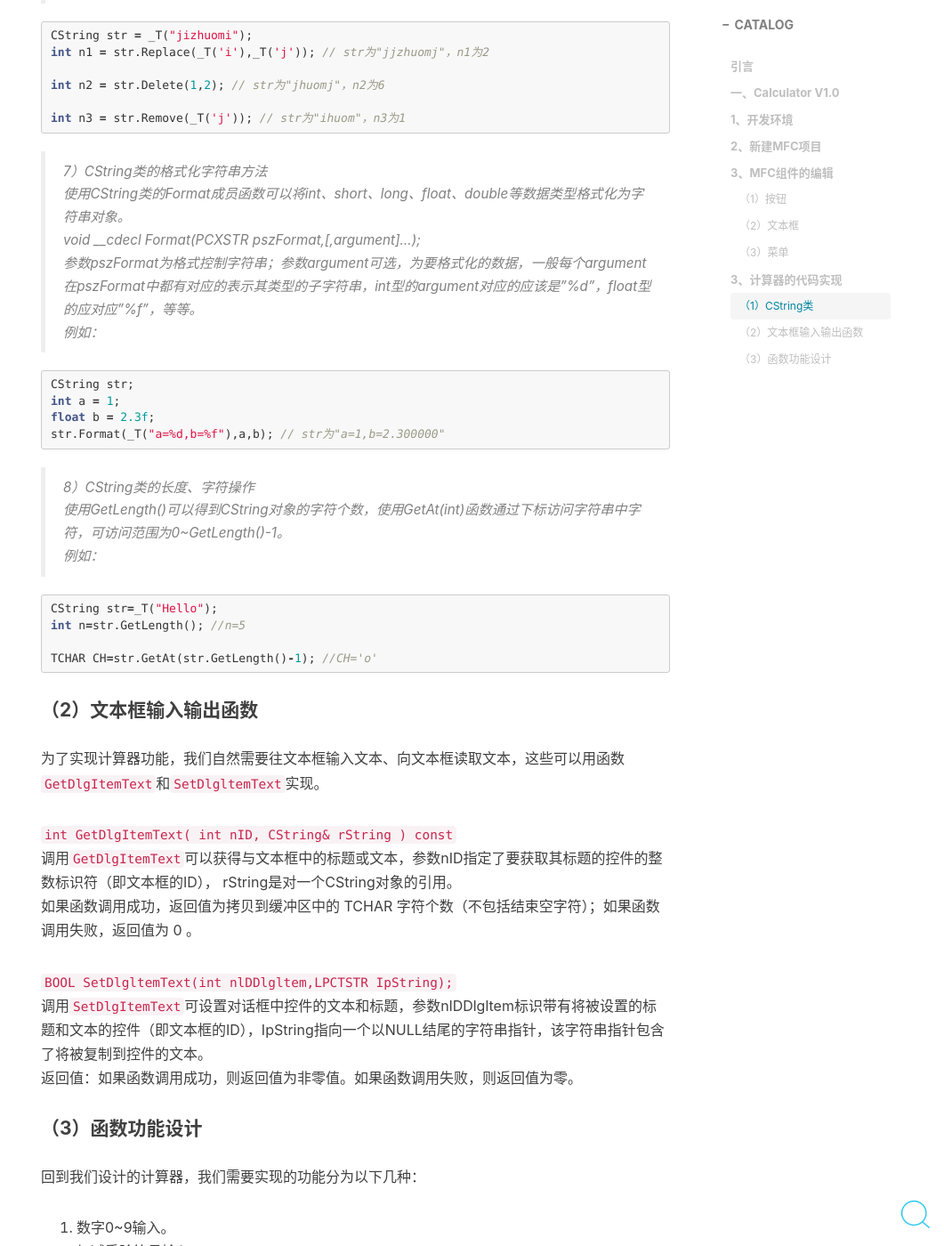
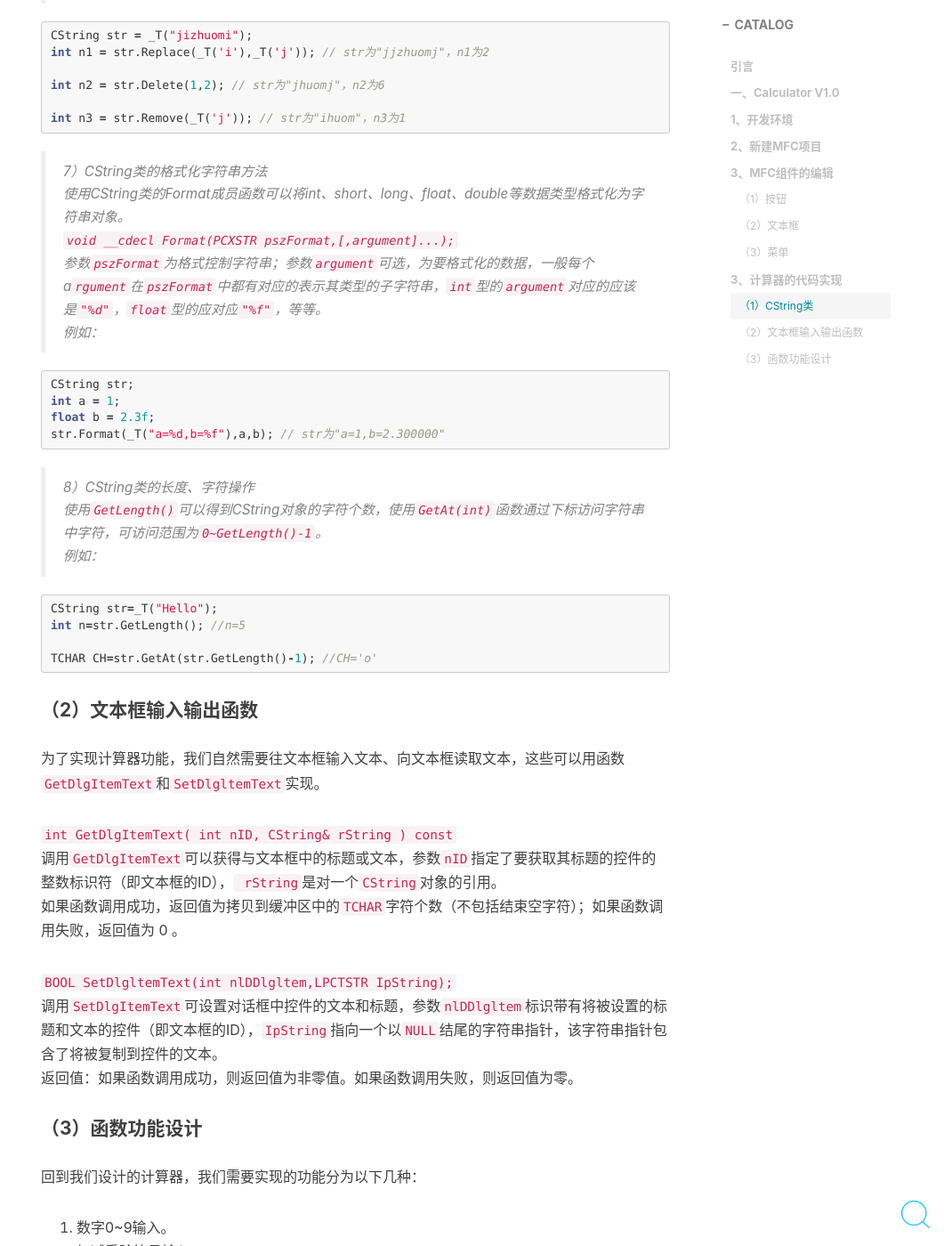
Before and after one commit to 437436999/437436999-coder.github.io, a Jekyll site: the page built from _posts/2019-09-06-Calculator.md, in a window 1280 px wide and 1400 px high, scrolled down 13372 px. Shown: the whole window at 89% size, without its empty margins (219-1280 px from the left). Built offline with Jekyll 4.4.1, drawn with Linux system fonts in a browser that asks for light colours; nearby versions of some CDN libraries; comment, search, counter and statistics services are not loaded; some of the changed text lies outside the part shown.

Commit message:
Update 2019-09-06-Calculator.md

````diff
--- a/_posts/2019-09-06-Calculator.md
+++ b/_posts/2019-09-06-Calculator.md
@@ -85,13 +85,13 @@ tags: C++ MFC
 
 ![](/assets/post_img/2019-09-06/13.png)
 
-打开资源视图（Ctrl+Shift+E）,在空白处右键->添加资源->Menu->新建资源。
+打开资源视图（Ctrl+Shift+E）,在空白处**右键->添加资源->Menu->新建资源**。
 
 ![](/assets/post_img/2019-09-06/14.png)
 
 创建之后，找到`工程名.rc\ Menu\ IDR_MENU1`，双击打开，即可进行菜单的编辑，编辑菜单名称的操作这里不多赘述。
 
-菜单编辑完成后，按Ctrl+F5进行调试时会发现调试的主窗口并没有菜单。此时，我们需要回到我们的`工程名.rc\ Dialog\ IDD_工程名_DIGLOG`界面（即编辑主窗口的界面），选择属性->杂项->MENU，在下拉菜单中选择我们新建的菜单的ID，再次进行调试，会发现菜单成功显示出来了。
+菜单编辑完成后，按Ctrl+F5进行调试时会发现调试的主窗口并没有菜单。此时，我们需要回到我们的`工程名.rc\ Dialog\ IDD_工程名_DIGLOG`界面（即编辑主窗口的界面），选择**属性->杂项->MENU**，在下拉菜单中选择我们新建的菜单的ID，再次进行调试，会发现菜单成功显示出来了。
 
 ![](/assets/post_img/2019-09-06/15.png)
 
@@ -126,7 +126,7 @@ CString cs=_T("this is cstring"); //例子
 >1） CString类的构造函数<br>
 `CString(const CString& stringSrc);`<br>
 将一个已经存在的CString对象stringSrc的内容拷贝到该CString对象。<br>
-CString(TCHAR ch,int nLength = 1）;<br>
+`CString(TCHAR ch,int nLength = 1）;`<br>
 使用此函数构造的CString对象中将含有nLength个重复的ch字符。<br>
 例如：
 
@@ -141,9 +141,9 @@ CString str(_T('w'),3); // str为"www"
 ```
 
 >2）CString类的大小写转换及顺序转换函数<br>
-CString& MakeLower(); 将字符串中的所有大写字符转换为小写字符。<br>
-CString& MakeUpper(); 将字符串中的所有小写字符转换为大写字符。<br>
-CString& MakeReverse(); 将字符串中所有字符的顺序颠倒。<br>
+`CString& MakeLower();` 将字符串中的所有大写字符转换为小写字符。<br>
+`CString& MakeUpper(); `将字符串中的所有小写字符转换为大写字符。<br>
+`CString& MakeReverse();` 将字符串中所有字符的顺序颠倒。<br>
 例如：
 
 ```cpp
@@ -169,17 +169,17 @@ str += _T("com"); // str为wwwjizhuomi-com
 ```
 
 >4）CString对象的比较<br>
-CString对象的比较可以通过==、！=、<；、>；、<=、>=等重载运算符实现，也可以使用Compare和CompareNoCase成员函数实现。<br>
-int Compare(PCXSTR psz) const;<br>
+CString对象的比较可以通过==、！=、<；、>；、<=、>=等重载运算符实现，也可以使用`Compare`和`CompareNoCase`成员函数实现。<br>
+`int Compare(PCXSTR psz) const;`<br>
 将该CString对象与psz字符串比较，如果相等则返回0，如果小于psz则返回值小于0，如果大于psz则返回值大于0。
 
 >5）CString对象字符串的查找操作<br>
-int Find(PCXSTR pszSub,int iStart=0) const throw();<br>
-int Find(XCHAR ch,int iStart=0) const throw();<br>
+`int Find(PCXSTR pszSub,int iStart=0) const throw();`<br>
+`int Find(XCHAR ch,int iStart=0) const throw();`<br>
 在CString对象字符串的iStart索引位置开始，查找子字符串pszSub或字符ch第一次出现的位置，如果没有找到则返回-1。<br>
-int FindOneOf(PCXSTR pszCharSet) const throw();<br>
+`int FindOneOf(PCXSTR pszCharSet) const throw();`<br>
 查找pszCharSet字符串中的任意字符，返回第一次出现的位置，找不到则返回-1。
-int ReverseFind(XCHAR ch) const throw();<br>
+`int ReverseFind(XCHAR ch) const throw();`<br>
 从字符串末尾开始查找指定的字符ch，返回其位置，找不到则返回-1。这里要注意，尽管是从后向前查找，但是位置的索引还是要从开始算起。<br>
 例如：
 
@@ -193,13 +193,13 @@ int nIndex3 = str.ReverseFind(_T('i')); // nIndex3的值为7
 ```
 
 >6）CString类对象字符串的替换与删除<br>
-int Replace(PCXSTR pszOld,PCXSTR pszNew);<br>
+`int Replace(PCXSTR pszOld,PCXSTR pszNew);`<br>
 用字符串pszNew替换CString对象中的子字符串pszOld，返回替换的字符个数。<br>
-int Replace(XCHAR chOld,XCHAR chNew);<br>
+`int Replace(XCHAR chOld,XCHAR chNew);`<br>
 用字符chNew替换CString对象中的字符chOld，返回替换的字符个数。<br>
-int Delete(int iIndex,int nCount = 1）；<br>
+`int Delete(int iIndex,int nCount = 1）;`<br>
 从字符串中删除iIndex位置开始的nCount个字符，返回删除操作后的字符串的长度。<br>
-int Remove(XCHAR chRemove);<br>
+`int Remove(XCHAR chRemove);`<br>
 删除字符串中的所有由chRemove指定的字符，返回删除的字符个数。<br>
 例如：
 
@@ -214,8 +214,8 @@ int n3 = str.Remove(_T('j')); // str为"ihuom"，n3为1
 
 >7）CString类的格式化字符串方法<br>
 使用CString类的Format成员函数可以将int、short、long、float、double等数据类型格式化为字符串对象。<br>
-void __cdecl Format(PCXSTR pszFormat,[,argument]...);<br>
-参数pszFormat为格式控制字符串；参数argument可选，为要格式化的数据，一般每个argument在pszFormat中都有对应的表示其类型的子字符串，int型的argument对应的应该是"%d"，float型的应对应"%f"，等等。<br>
+`void __cdecl Format(PCXSTR pszFormat,[,argument]...);`<br>
+参数`pszFormat`为格式控制字符串；参数`argument`可选，为要格式化的数据，一般每个a`rgument`在`pszFormat`中都有对应的表示其类型的子字符串，`int`型的`argument`对应的应该是`"%d"`，`float`型的应对应`"%f"`，等等。<br>
 例如：
 
 ```cpp
@@ -226,7 +226,7 @@ str.Format(_T("a=%d,b=%f"),a,b); // str为"a=1,b=2.300000"
 ```
 
 >8）CString类的长度、字符操作<br>
-使用GetLength()可以得到CString对象的字符个数，使用GetAt(int)函数通过下标访问字符串中字符，可访问范围为0~GetLength()-1。<br>
+使用`GetLength()`可以得到CString对象的字符个数，使用`GetAt(int)`函数通过下标访问字符串中字符，可访问范围为`0~GetLength()-1`。<br>
 例如：
 
 ```cpp
@@ -241,11 +241,11 @@ TCHAR CH=str.GetAt(str.GetLength()-1); //CH='o'
 为了实现计算器功能，我们自然需要往文本框输入文本、向文本框读取文本，这些可以用函数`GetDlgItemText`和`SetDlgltemText`实现。
 
 `int GetDlgItemText( int nID, CString& rString ) const`<br>
-调用`GetDlgItemText`可以获得与文本框中的标题或文本，参数nID指定了要获取其标题的控件的整数标识符（即文本框的ID）， rString是对一个CString对象的引用。<br>
-如果函数调用成功，返回值为拷贝到缓冲区中的 TCHAR 字符个数（不包括结束空字符）；如果函数调用失败，返回值为 0 。
+调用`GetDlgItemText`可以获得与文本框中的标题或文本，参数`nID`指定了要获取其标题的控件的整数标识符（即文本框的ID），` rString`是对一个`CString`对象的引用。<br>
+如果函数调用成功，返回值为拷贝到缓冲区中的`TCHAR`字符个数（不包括结束空字符）；如果函数调用失败，返回值为 0 。
 
 `BOOL SetDlgltemText(int nlDDlgltem,LPCTSTR IpString);`<br>
-调用`SetDlgItemText`可设置对话框中控件的文本和标题，参数nlDDlgltem标识带有将被设置的标题和文本的控件（即文本框的ID），IpString指向一个以NULL结尾的字符串指针，该字符串指针包含了将被复制到控件的文本。<br>
+调用`SetDlgItemText`可设置对话框中控件的文本和标题，参数`nlDDlgltem`标识带有将被设置的标题和文本的控件（即文本框的ID），`IpString`指向一个以`NULL`结尾的字符串指针，该字符串指针包含了将被复制到控件的文本。<br>
 返回值：如果函数调用成功，则返回值为非零值。如果函数调用失败，则返回值为零。
 
 #### （3）函数功能设计
@@ -318,7 +318,8 @@ void CcalculatorDlg::OnBnClickedButtonf() //左括号
 {
 	CString cs;
 	GetDlgItemText(IDC_EDIT1, cs);
-	if(cs.GetLength() == 0 || cs.GetAt(cs.GetLength() - 1) == _T('+') || cs.GetAt(cs.GetLength() - 1) == _T('-')
+	if(cs.GetLength() == 0
+	|| cs.GetAt(cs.GetLength() - 1) == _T('+') || cs.GetAt(cs.GetLength() - 1) == _T('-')
 	|| cs.GetAt(cs.GetLength() - 1) == _T('×') || cs.GetAt(cs.GetLength() - 1) == _T('÷')
 	|| cs.GetAt(cs.GetLength() - 1) == _T('('))
 		SetDlgItemText(IDC_EDIT1, cs + _T("("));
````
Also changed, not shown: other parts of _posts/2019-09-06-Calculator.md (+1 -1 lines).
